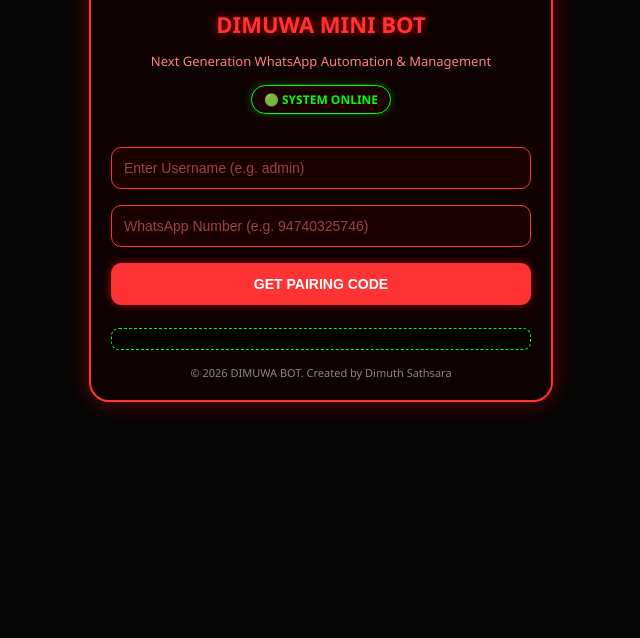
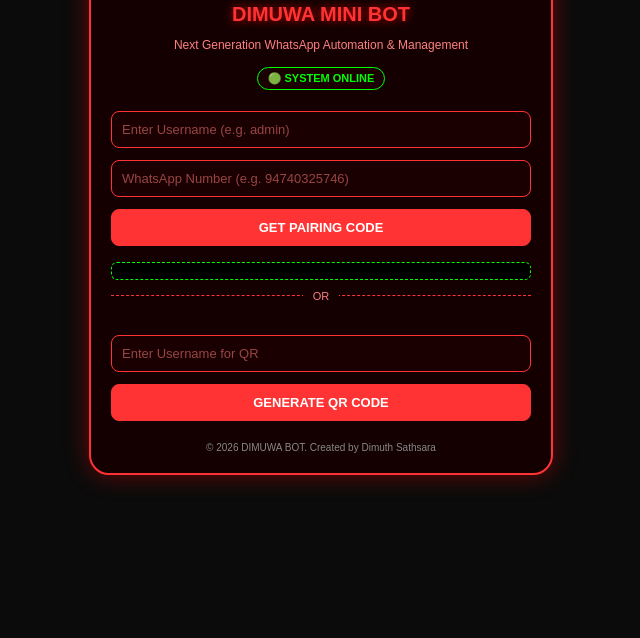
Before and after one commit to savidyadimuthsathsara-alt/dimuwa-bot-web, a website: page index.html in a window 1280 px wide. Shown: the part 162-800 px from the top of the page, without its empty margins (319-959 px from the left). Drawn offline with Linux system fonts and the light colour scheme.

Commit message:
Update index.html

```diff
--- a/index.html
+++ b/index.html
@@ -6,9 +6,9 @@
     <title>Dimuwa Mini Bot Dashboard</title>
     <style>
         body {
-            background-color: #050505;
+            background-color: #0b0b0b;
             color: #ff3333;
-            font-family: 'Segoe UI', Tahoma, Geneva, Verdana, sans-serif;
+            font-family: Arial, sans-serif;
             text-align: center;
             margin: 0;
             padding: 10px;
@@ -16,18 +16,18 @@
         .container {
             max-width: 420px;
             margin: 20px auto;
-            background: #0f0202;
+            background: #140000;
             border: 2px solid #ff3333;
             border-radius: 20px;
             padding: 20px;
             box-shadow: 0 0 25px rgba(255, 0, 0, 0.4);
         }
         .logo {
-            width: 90px;
-            height: 90px;
+            width: 85px;
+            height: 85px;
             border-radius: 50%;
             border: 2px solid #ff3333;
-            box-shadow: 0 0 15px rgba(255, 0, 0, 0.6);
+            box-shadow: 0 0 12px rgba(255, 0, 0, 0.6);
             object-fit: cover;
             margin-bottom: 10px;
         }
@@ -35,22 +35,33 @@
             color: #ff3333;
             text-shadow: 0 0 8px rgba(255, 0, 0, 0.8);
             margin: 10px 0;
-            font-size: 22px;
+            font-size: 20px;
         }
         p {
             color: #ff8080;
-            font-size: 13px;
+            font-size: 12px;
+            margin-bottom: 15px;
+        }
+        .status-badge {
+            display: inline-block;
+            padding: 4px 10px;
+            background: #1a0000;
+            border: 1px solid #00ff00;
+            color: #00ff00;
+            border-radius: 12px;
+            font-size: 11px;
+            font-weight: bold;
             margin-bottom: 15px;
         }
         .input-box, .btn {
             width: 100%;
-            padding: 12px;
-            margin: 8px 0;
-            border-radius: 10px;
+            padding: 10px;
+            margin: 6px 0;
+            border-radius: 8px;
             border: 1px solid #ff3333;
             background: #1a0000;
             color: white;
-            font-size: 14px;
+            font-size: 13px;
             box-sizing: border-box;
             outline: none;
         }
@@ -63,41 +74,49 @@
             font-weight: bold;
             cursor: pointer;
             transition: 0.3s;
-            box-shadow: 0 0 10px rgba(255, 0, 0, 0.5);
         }
         .btn:hover {
             background: #cc0000;
-            box-shadow: 0 0 15px rgba(255, 0, 0, 0.8);
         }
-        .status-badge {
+        .divider {
+            margin: 15px 0;
+            border-top: 1px dashed #ff3333;
+            position: relative;
+        }
+        .divider span {
+            background: #140000;
+            padding: 0 10px;
+            position: relative;
+            top: -10px;
+            color: #ff8080;
+            font-size: 11px;
+        }
+        #qr-container {
+            margin-top: 10px;
+            background: #fff;
+            padding: 10px;
+            border-radius: 8px;
             display: inline-block;
-            padding: 5px 12px;
-            background: #1a0000;
-            border: 1px solid #00ff00;
-            color: #00ff00;
-            border-radius: 15px;
-            font-size: 12px;
-            font-weight: bold;
-            margin-bottom: 15px;
-            box-shadow: 0 0 8px rgba(0, 255, 0, 0.3);
         }
         #pairing-code-display {
-            margin-top: 15px;
-            font-size: 22px;
+            margin-top: 10px;
+            font-size: 18px;
             color: #00ff00;
             font-weight: bold;
-            letter-spacing: 3px;
+            letter-spacing: 2px;
             background: #000;
-            padding: 10px;
-            border-radius: 8px;
+            padding: 8px;
+            border-radius: 6px;
             border: 1px dashed #00ff00;
         }
         .footer {
             margin-top: 15px;
-            font-size: 11px;
+            font-size: 10px;
             color: #888;
         }
     </style>
+    <!-- qrcode.js CDN for QR generation -->
+    <script src="https://cdnjs.cloudflare.com/ajax/libs/qrcodejs/1.0.0/qrcode.min.js"></script>
 </head>
 <body>
 
@@ -108,11 +127,23 @@
 
         <div class="status-badge">🟢 SYSTEM ONLINE</div>
 
-        <div style="margin-top: 10px;">
+        <!-- Pairing Code Section -->
+        <div>
             <input type="text" id="username" class="input-box" placeholder="Enter Username (e.g. admin)">
             <input type="text" id="phone-number" class="input-box" placeholder="WhatsApp Number (e.g. 94740325746)">
             <button class="btn" onclick="requestPairingCode()">GET PAIRING CODE</button>
             <div id="pairing-code-display"></div>
+        </div>
+
+        <div class="divider"><span>OR</span></div>
+
+        <!-- QR Code Section -->
+        <div>
+            <input type="text" id="qr-username" class="input-box" placeholder="Enter Username for QR">
+            <button class="btn" onclick="loadQRCode()">GENERATE QR CODE</button>
+            <div id="qr-container" style="display:none;">
+                <div id="qrcode"></div>
+            </div>
         </div>
 
         <div class="footer">
@@ -150,6 +181,38 @@
                 display.innerText = "Connection Error!";
             }
         }
+
+        async function loadQRCode() {
+            const username = document.getElementById('qr-username').value.trim();
+            if (!username) {
+                alert("Please enter username for QR!");
+                return;
+            }
+
+            const qrContainer = document.getElementById('qr-container');
+            const qrcodeDiv = document.getElementById('qrcode');
+            qrcodeDiv.innerHTML = "";
+            qrContainer.style.display = "block";
+            qrcodeDiv.innerText = "Loading QR...";
+
+            try {
+                const res = await fetch(`/get-qr?user=${encodeURIComponent(username)}`);
+                const data = await res.json();
+
+                if (data.qr) {
+                    qrcodeDiv.innerHTML = "";
+                    new QRCode(qrcodeDiv, {
+                        text: data.qr,
+                        width: 180,
+                        height: 180
+                    });
+                } else {
+                    qrcodeDiv.innerText = "Failed to load QR!";
+                }
+            } catch (err) {
+                qrcodeDiv.innerText = "Error fetching QR!";
+            }
+        }
     </script>
 
 </body>
```
